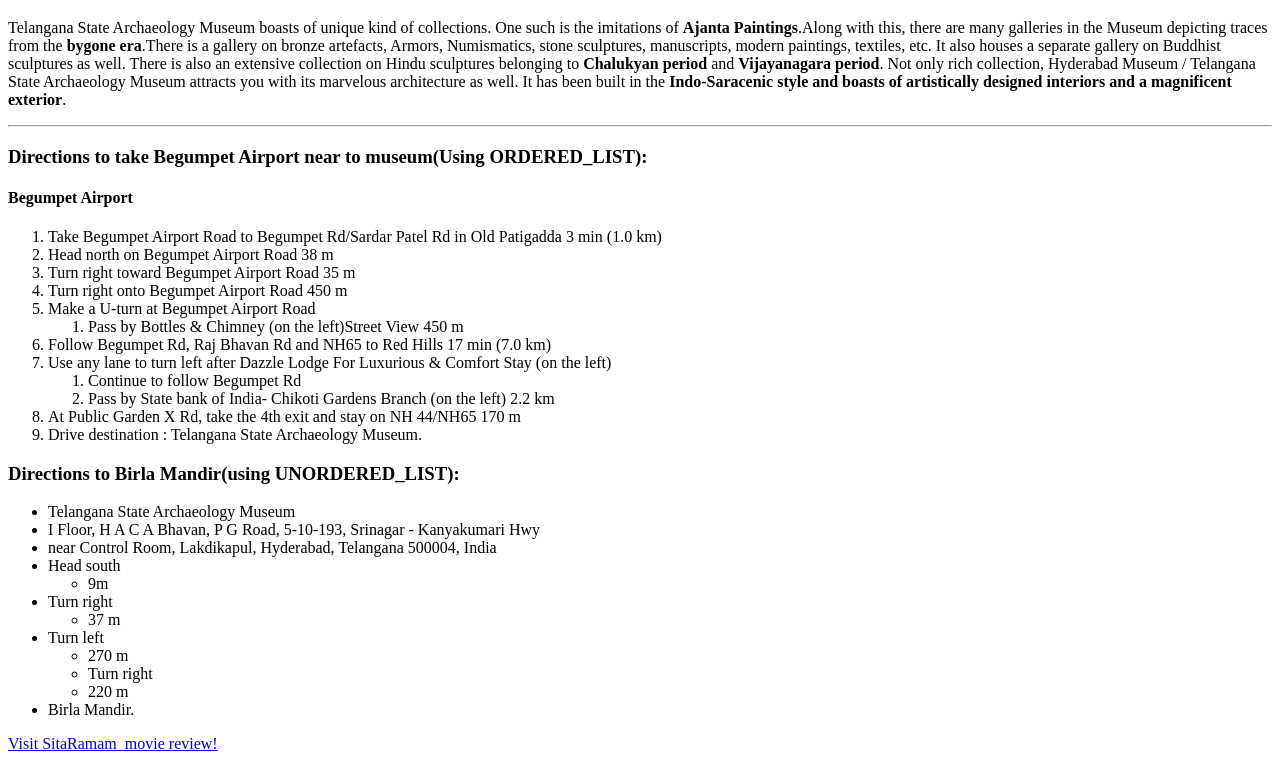
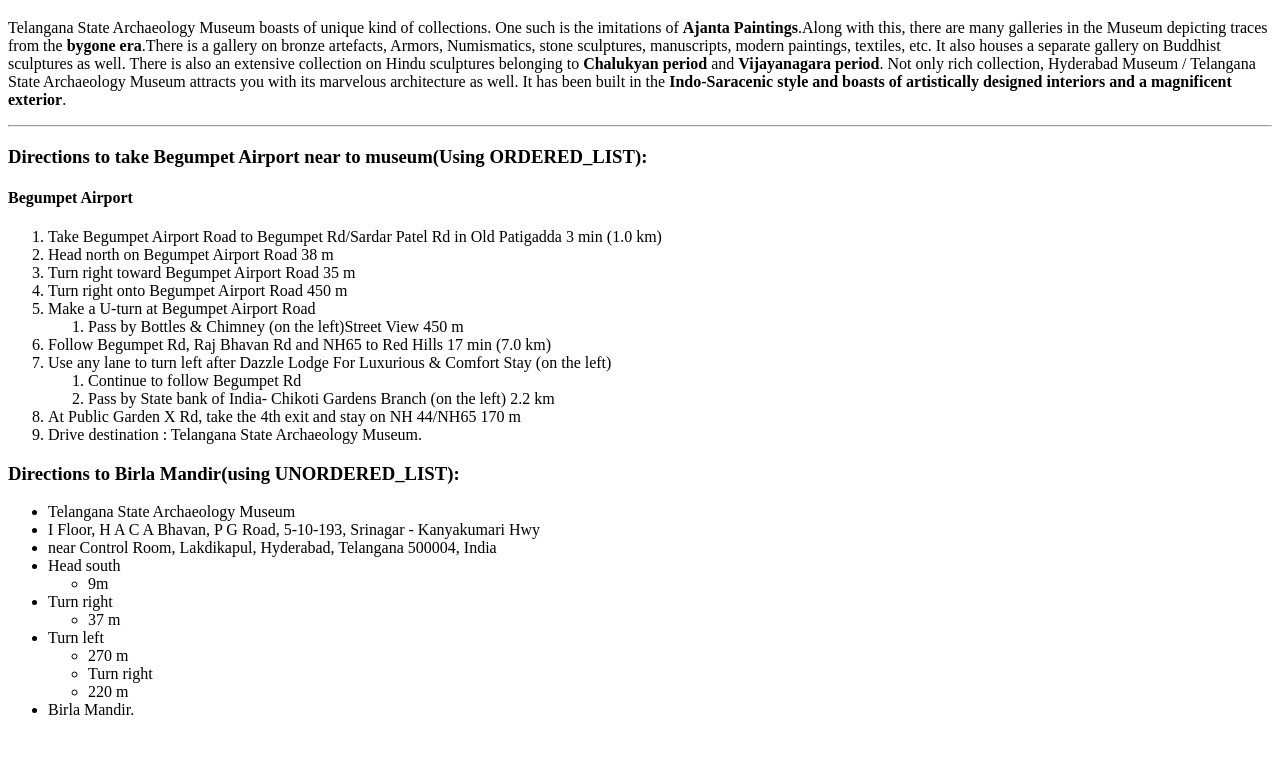
Before and after one commit to 44-563-Web-Apps-F22/44563-webapps-assignment-3-pradeepveeramaneni, a plain HTML site: page index.html in a window 1280 px wide. Shown: the part 134-895 px from the top of the page. After the commit the page ends 869 px from the top, so only its background shows below. Drawn offline with Linux system fonts and the light colour scheme.

Commit message:
updated readme file

```diff
--- a/index.html
+++ b/index.html
@@ -60,4 +60,3 @@
    </ul>
 <li>Birla Mandir.</li>
 </ul>
-<a href="aboutme.html">Visit SitaRamam_movie review!</a>
```
